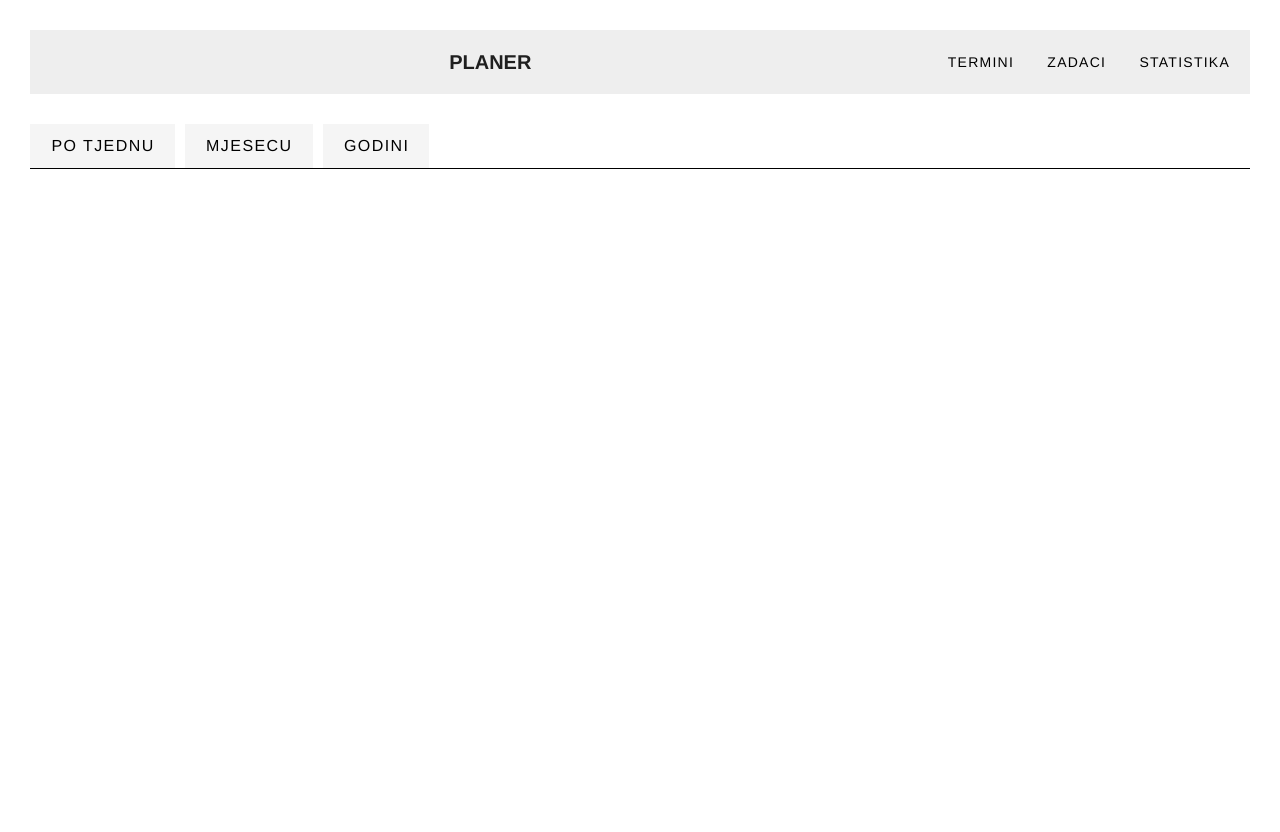
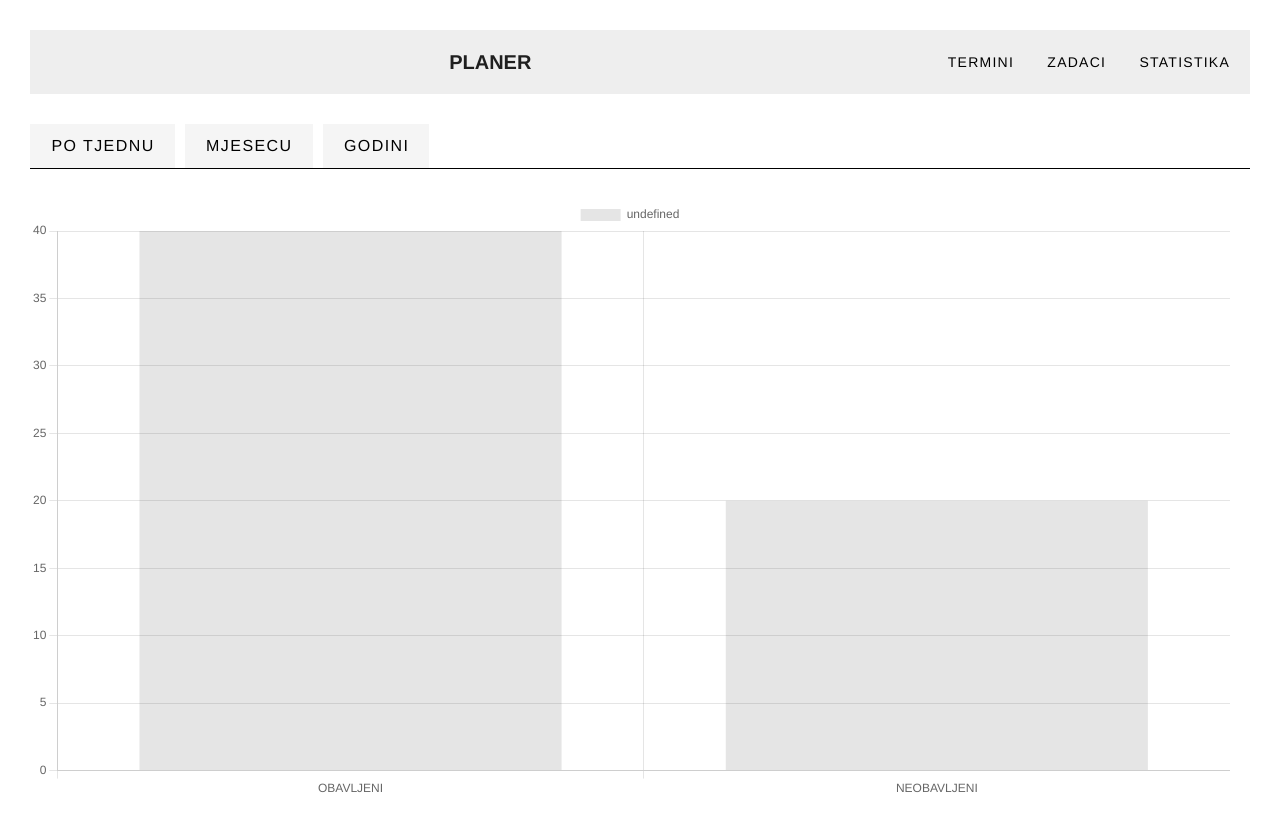
Before and after one commit to franpavlovi/Planer, a Vue app in the folder planer/src/front/: page /statistika in a window 1280 px wide. Shown: the top 832 px of the page. Before the commit the page ends 800 px from the top, so only its background shows below. Built offline with nearby package versions, Linux system fonts and the light colour scheme.

Commit message:
BarChart + Statistika components

```diff
--- a/planer/src/front/src/App.vue
+++ b/planer/src/front/src/App.vue
@@ -1,5 +1,8 @@
 <template>
+
 <v-app class="grey lighten-4">
+
+
 
   <router-view/>
 
@@ -10,6 +13,8 @@
 <script>
 
 export default {
+
+  name: 'App',
 
 }
 </script>
@@ -40,6 +45,7 @@ nav a.router-link-exact-active {
 
 }
 </style>
+
 <script setup>
 
 </script>
--- /dev/null
+++ b/planer/src/front/src/components/BarChart.vue
@@ -0,0 +1,29 @@
+<template>
+  <Bar
+      id="my-chart-id"
+      :options="chartOptions"
+      :data="chartData"
+  />
+</template>
+
+<script>
+import { Bar } from 'vue-chartjs'
+import { Chart as ChartJS, Title, Tooltip, Legend, BarElement, CategoryScale, LinearScale } from 'chart.js'
+
+ChartJS.register(Title, Tooltip, Legend, BarElement, CategoryScale, LinearScale)
+
+export default {
+  name: 'BarChart',
+  components: { Bar },
+  props: {
+    chartData: {
+      type: Object,
+      required: true
+    },
+    chartOptions: {
+      type: Object,
+      required: true
+    }
+  },
+}
+</script>
--- /dev/null
+++ b/planer/src/front/src/components/StatistikaGodina.vue
@@ -0,0 +1,25 @@
+<template>
+  <div>
+    <BarChart :chartData="chartData" :chartOptions="chartOptions"/>
+  </div>
+</template>
+
+<script>
+import BarChart from "@/components/BarChart.vue";
+
+export default {
+  name: 'StatistikaGodina',
+  components: { BarChart },
+  data() {
+    return {
+      chartData: {
+        labels: ['OBAVLJENI', 'NEOBAVLJENI'],
+        datasets: [{ data: [300, 100] }]
+      },
+      chartOptions: {
+        responsive: true
+      }
+    }
+  }
+}
+</script>
--- /dev/null
+++ b/planer/src/front/src/components/StatistikaMjesec.vue
@@ -0,0 +1,25 @@
+<template>
+  <div>
+    <BarChart :chartData="chartData" :chartOptions="chartOptions"/>
+  </div>
+</template>
+
+<script>
+import BarChart from "@/components/BarChart.vue";
+
+export default {
+  name: 'StatistikaMjesec',
+  components: { BarChart },
+  data() {
+    return {
+      chartData: {
+        labels: ['OBAVLJENI', 'NEOBAVLJENI'],
+        datasets: [{ data: [100, 50] }]
+      },
+      chartOptions: {
+        responsive: true
+      }
+    }
+  }
+}
+</script>
--- /dev/null
+++ b/planer/src/front/src/components/StatistikaTjedan.vue
@@ -0,0 +1,25 @@
+<template>
+  <div>
+    <BarChart :chartData="chartData" :chartOptions="chartOptions"/>
+  </div>
+</template>
+
+<script>
+import BarChart from "@/components/BarChart.vue";
+
+export default {
+  name: 'StatistikaTjedan',
+  components: { BarChart },
+  data() {
+    return {
+      chartData: {
+        labels: ['OBAVLJENI', 'NEOBAVLJENI'],
+        datasets: [{ data: [40, 20] }]
+      },
+      chartOptions: {
+        responsive: true
+      }
+    }
+  }
+}
+</script>
--- a/planer/src/front/src/main.js
+++ b/planer/src/front/src/main.js
@@ -6,6 +6,7 @@ import 'vuetify/styles'
 import { createVuetify } from 'vuetify'
 import * as components from 'vuetify/components'
 import * as directives from 'vuetify/directives'
+
 
 const vuetify = createVuetify({
     components,
--- a/planer/src/front/src/views/StatistikaView.vue
+++ b/planer/src/front/src/views/StatistikaView.vue
@@ -2,26 +2,39 @@
   <NavigacijaGlava/>
 
   <div class="produkt">
-    <v-btn flat size="large" rounded="0" class="produkt-btn" >PO TJEDNU</v-btn>
-    <v-btn flat size="large" rounded="0" class="produkt-btn" style="margin-left: 10px;">MJESECU</v-btn>
-    <v-btn flat size="large" rounded="0" class="produkt-btn" style="margin-left: 10px;">GODINI</v-btn>
+    <v-btn flat size="large" rounded="0" class="produkt-btn" @click="trenutni = 'tjedan'">PO TJEDNU</v-btn>
+    <v-btn flat size="large" rounded="0" class="produkt-btn" style="margin-left: 10px;" @click="trenutni = 'mjesec'">MJESECU</v-btn>
+    <v-btn flat size="large" rounded="0" class="produkt-btn" style="margin-left: 10px;" @click="trenutni = 'godina'">GODINI</v-btn>
     <hr class="underline">
   </div>
 
-
-
+  <div class="statistika-container">
+    <StatistikaTjedan v-if="trenutni === 'tjedan'"/>
+    <StatistikaMjesec v-if="trenutni === 'mjesec'"/>
+    <StatistikaGodina v-if="trenutni === 'godina'"/>
+  </div>
 </template>
 
 <script>
 import NavigacijaGlava from '@/components/NavigacijaGlava.vue'
+import StatistikaTjedan from "@/components/StatistikaTjedan.vue";
+import StatistikaMjesec from "@/components/StatistikaMjesec.vue";
+import StatistikaGodina from "@/components/StatistikaGodina.vue";
 
-
-
-export default{
-  name:'App',
-  components:{NavigacijaGlava},
+export default {
+  name: 'StatistikaView',
+  components: {
+    NavigacijaGlava,
+    StatistikaTjedan,
+    StatistikaMjesec,
+    StatistikaGodina
+  },
+  data() {
+    return {
+      trenutni: 'tjedan'
+    }
+  }
 }
-
 </script>
 
 <style scoped>
@@ -42,4 +55,10 @@ export default{
   border-top: 1px solid black;
 }
 
+.statistika-container{
+  margin-top: 30px;
+  margin-left: 30px;
+  height: 1500px;
+  width: 1200px;
+}
 </style>
```
Also changed, not shown: planer/src/front/src/components/DoughnutChart.vue (deleted, +0 -32 lines), 1 other file (tests, documents, lock files or other folders).
